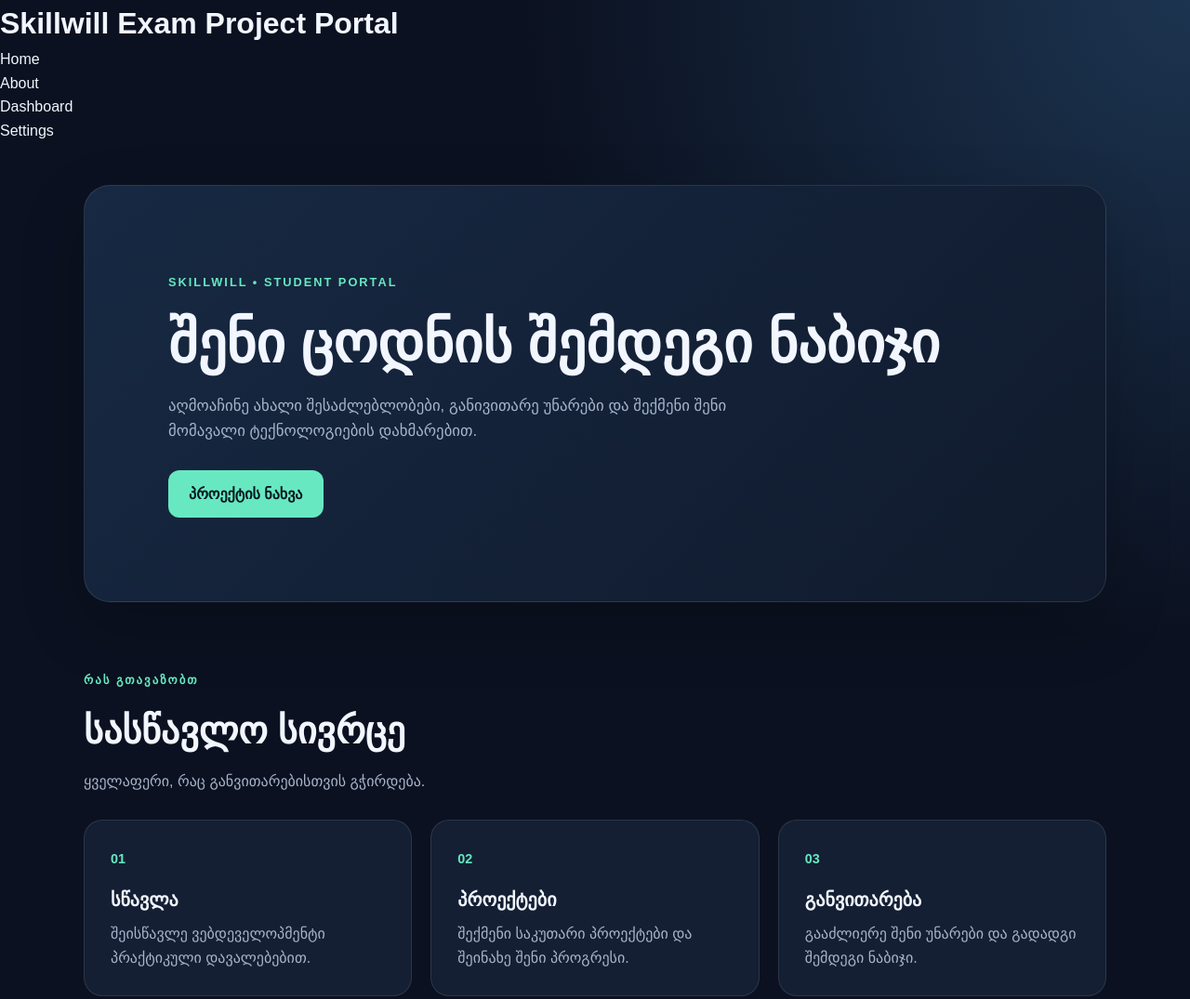
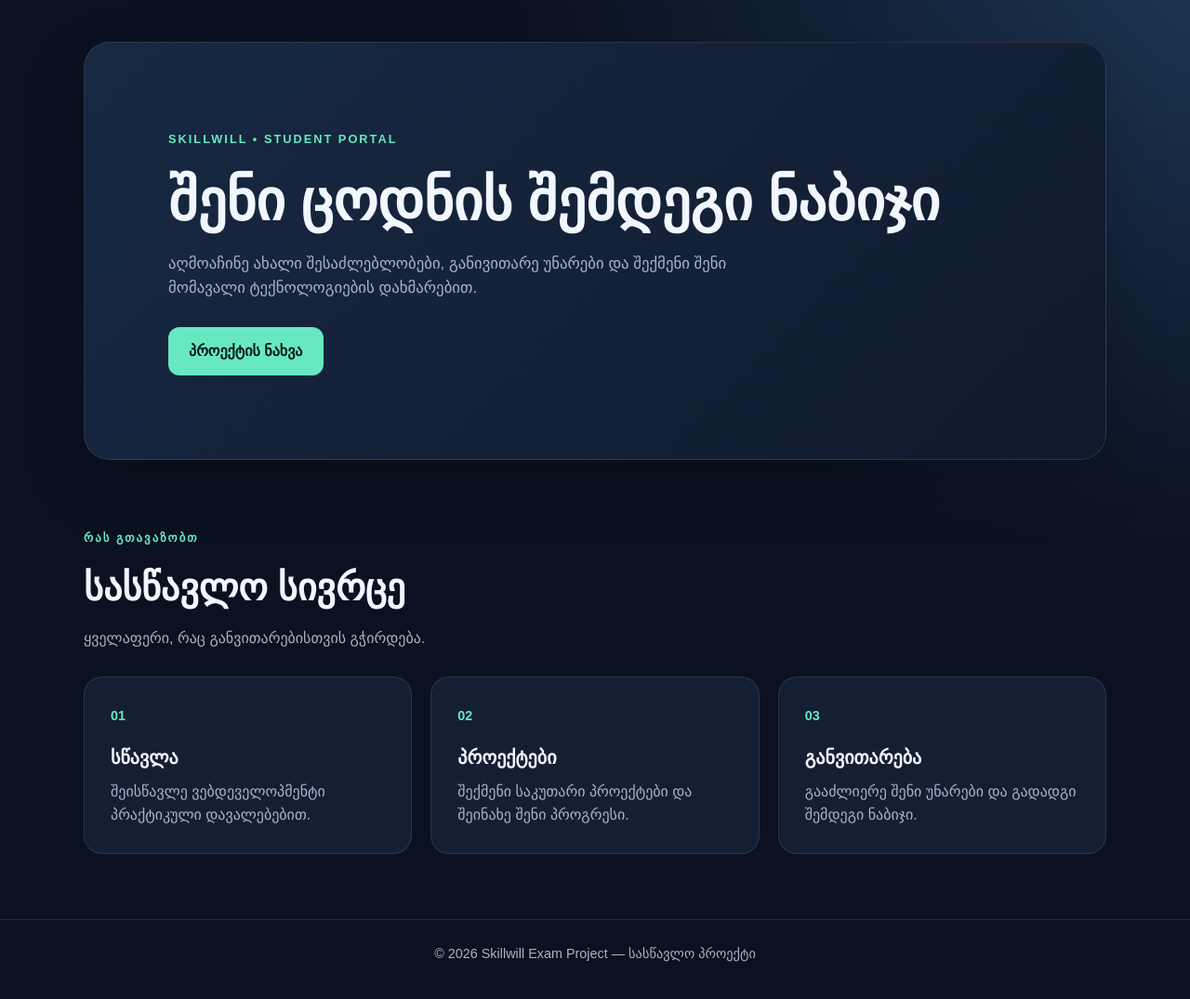
Before and after one commit to nodoroyua700-wq/royua, a plain HTML site: page index.html in a window 1280 px wide. Shown: the top 1075 px of the page at 93% size. Drawn offline with Linux system fonts and the light colour scheme.

Commit message:
Update exam project

```diff
--- a/index.html
+++ b/index.html
@@ -7,18 +7,6 @@
     <link rel="stylesheet" href="index.css">
 </head>
 <body>
-    <header>
-        <h1>Skillwill Exam Project Portal</h1>
-        <nav>
-            <ul>
-                <li>Home</li>
-                <li>About</li>
-                <li>Dashboard</li>
-                <li>Settings</li>
-            </ul>
-        </nav>
-    </header>
-
     <main>
         <section class="hero">
             <span class="eyebrow">SKILLWILL • STUDENT PORTAL</span>
```
